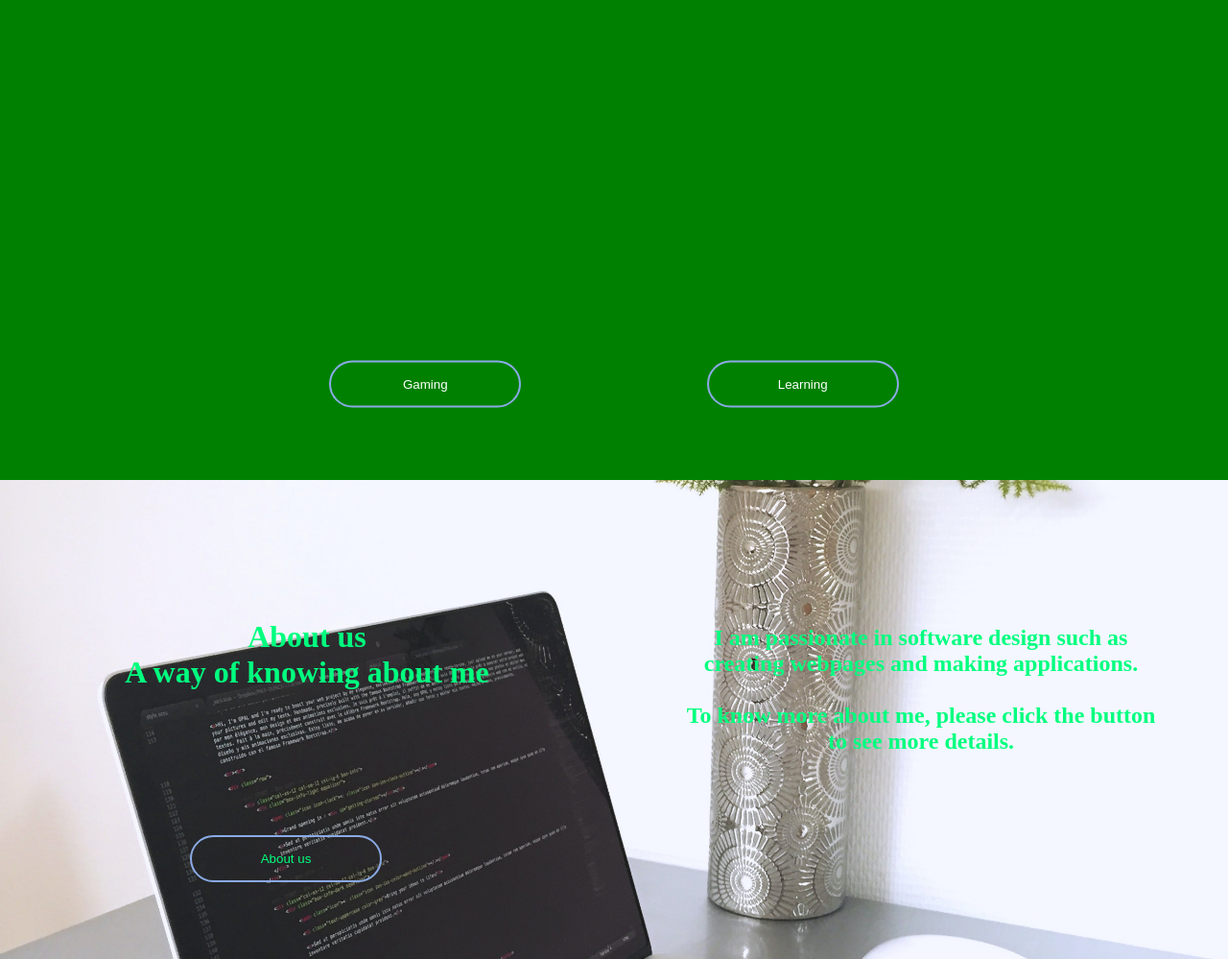
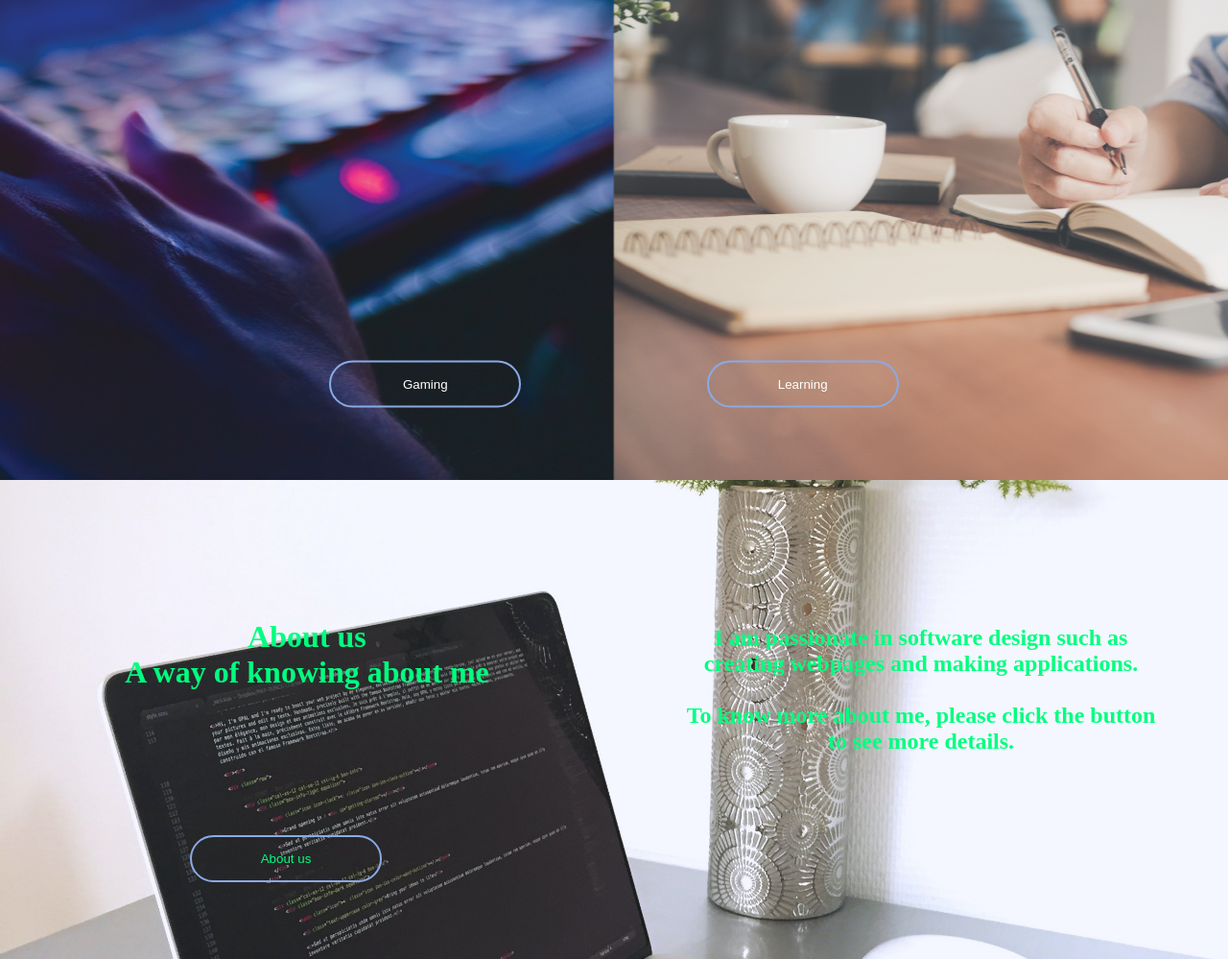
Before and after one commit to AHZHONG1/My-webpage-design, a PHP site: page / in a window 1280 px wide. Shown: the part 50-1049 px from the top of the page at 96% size. Run offline with PHP 8.4, Linux system fonts and the light colour scheme.

Commit message:
Adding images

```diff
--- a/CSS/style.css
+++ b/CSS/style.css
@@ -60,7 +60,9 @@ a {
 .main {
     height: 500px;
     position: relative;
-    background-color: green;
+    background-image: url("../images/Gaming_learning.png");
+    background-position: center;
+    background-repeat: no-repeat;
 }
 
 #main_button {
```
Also changed, not shown: images/Gaming_learning.png (added).
